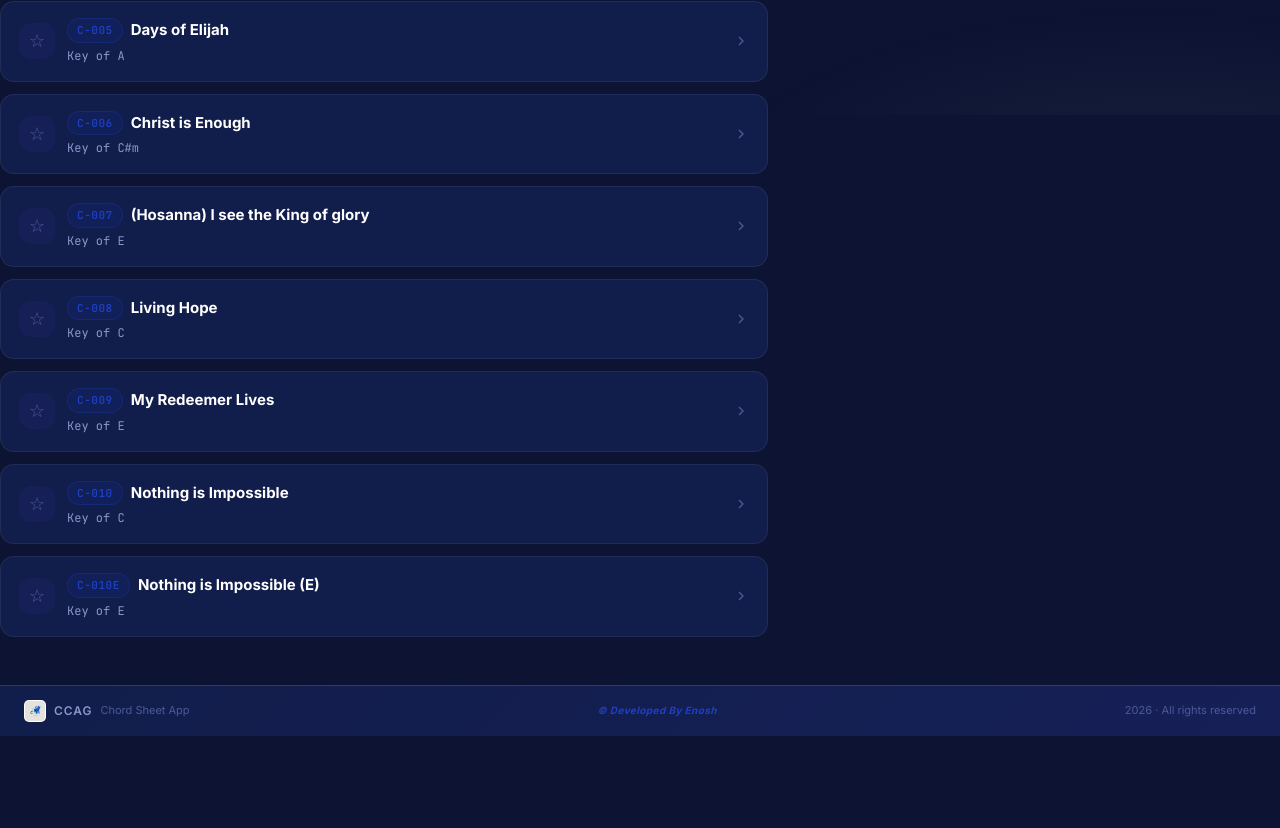
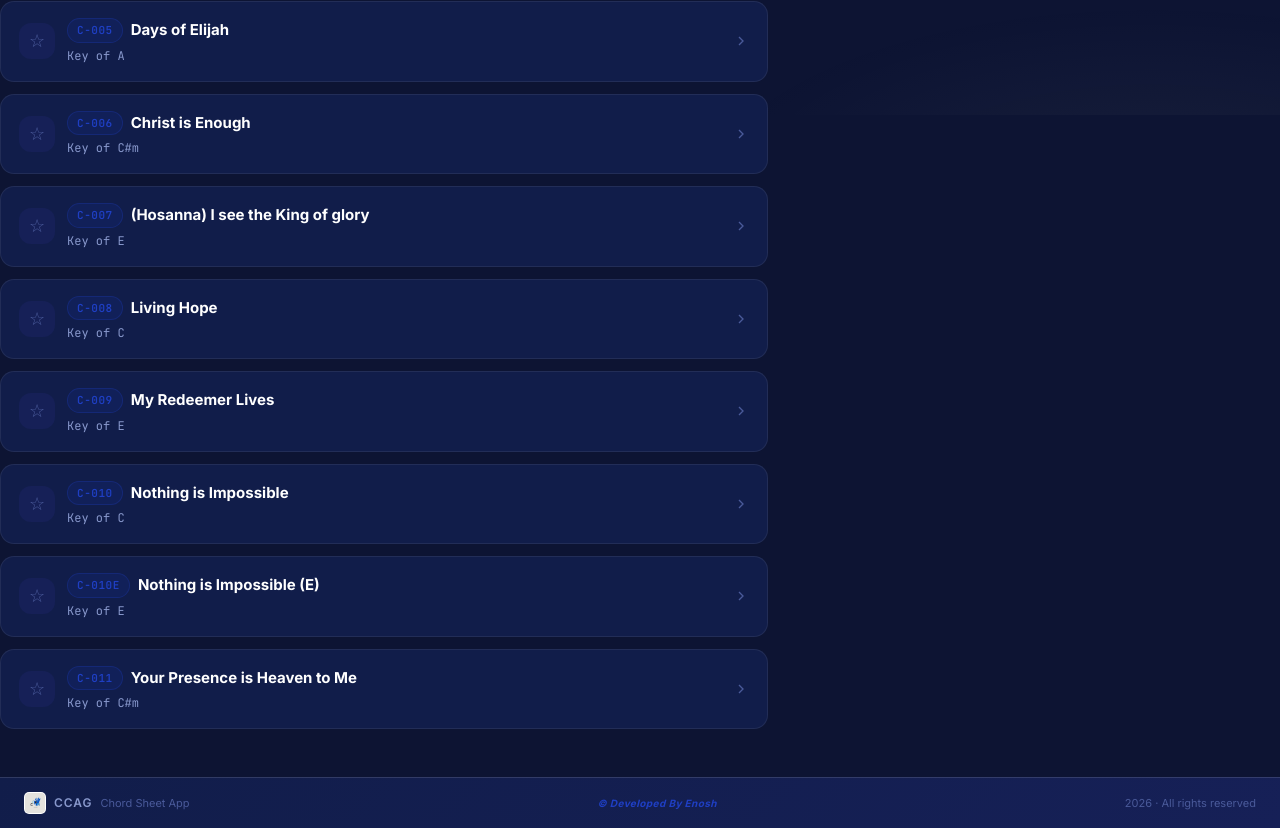
Before and after one commit to Shermith-428/ccag, a React (Vite) app: page / in a window 1280 px wide. Shown: the part 685-1513 px from the top of the page. Before the commit the page ends 1421 px from the top, so only its background shows below. Built offline with nearby package versions, Linux system fonts and the light colour scheme.

Commit message:
add C-011 Your Presence is Heaven to Me

```diff
--- a/src/data/hymns.js
+++ b/src/data/hymns.js
@@ -374,6 +374,40 @@ const hymns = [
       },
     ],
   },
+  ,
+  {
+    id: 11,
+    code: "C-011",
+    name: "Your Presence is Heaven to Me",
+    key: "C#m",
+    content: [
+      {
+        section: "Verse",
+        lines: [
+          { chords: "C#m              A              E", lyric: "Who is like You Lord in all the earth" },
+          { chords: "C#m              A              E", lyric: "Matchless love and beauty, endless worth" },
+          { chords: "C#m              A              E", lyric: "Nothing in this world will satisfy" },
+          { chords: "C#m              A              E", lyric: "Jesus You're the cup that won't run dry" },
+        ],
+      },
+      {
+        section: "Chorus",
+        lines: [
+          { chords: "     B        A           E", lyric: "Your presence is heaven to me" },
+          { chords: "     B        A           E", lyric: "Your presence is heaven to me" },
+        ],
+      },
+      {
+        section: "Bridge",
+        lines: [
+          { chords: "E        C#m   B", lyric: "Oh Jesus, Oh Jesus" },
+          { chords: "A", lyric: "Your presence is heaven to me" },
+          { chords: "E        C#m   B", lyric: "Oh Jesus, Oh Jesus" },
+          { chords: "A", lyric: "Your presence is heaven to me" },
+        ],
+      },
+    ],
+  },
 ];
 
 export default hymns;
```
